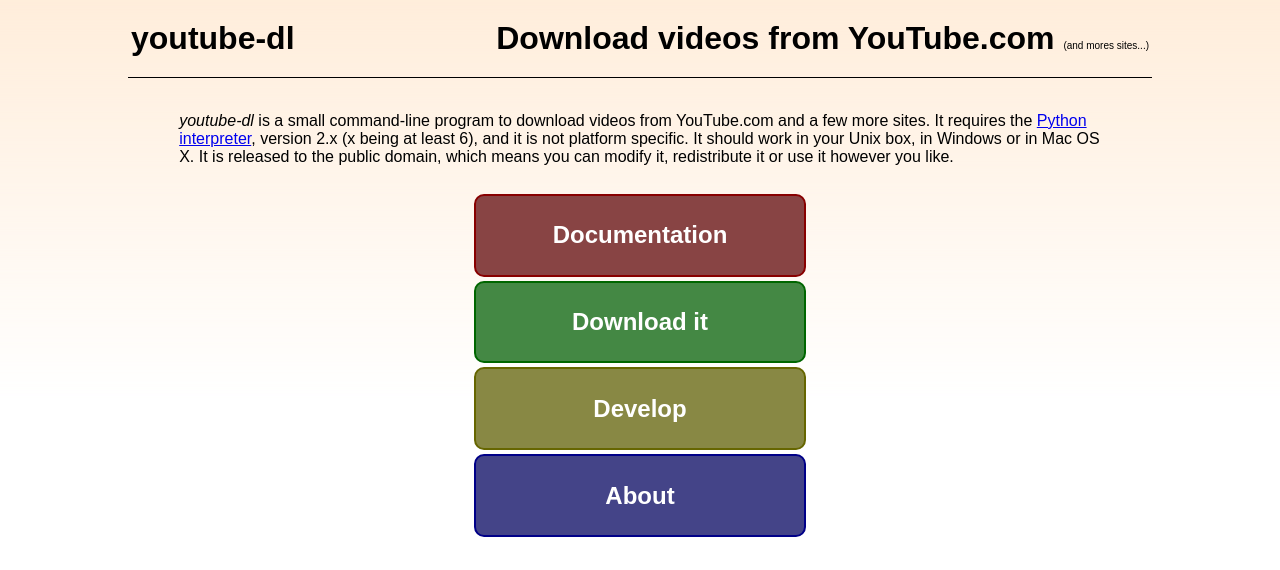
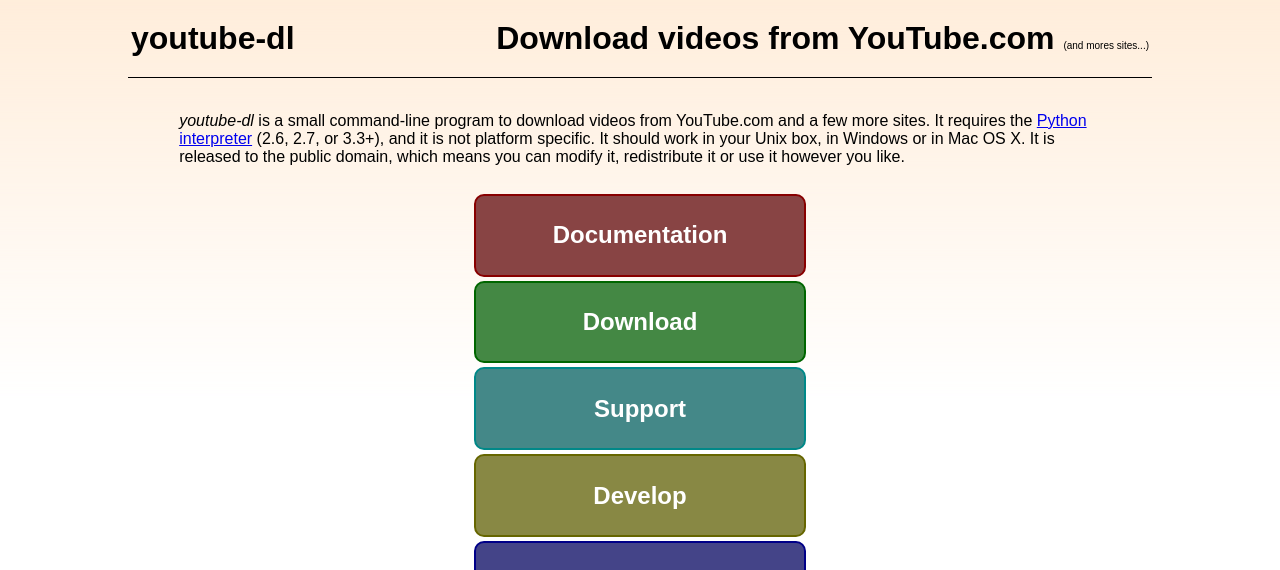
Before and after one commit to ytdl-org/youtube-dl, a PHP site: page / in a window 1280 px wide. Shown: the top 570 px of the page. Run offline with PHP 8.4, Linux system fonts and the light colour scheme; grey boxes are pictures that could not be loaded.

Commit message:
Update homepage

```diff
--- a/index.html
+++ b/index.html
@@ -13,14 +13,19 @@
 		<span style="font-size: x-small; font-weight: normal;">(and mores sites...)</span></td>
 </tr></table>
 
-<p><em>youtube-dl</em> is a small command-line program to download videos from YouTube.com and a few more sites. It requires the <a href="http://www.python.org/">Python interpreter</a>, version 2.x (x being at least 6), and it is not platform specific. It should work in your Unix box, in Windows or in Mac OS X. It is released to the public domain, which means you can modify it, redistribute it or use it however you like.</p>
+<p><em>youtube-dl</em> is a small command-line program to download videos from YouTube.com and a few more sites. It requires the <a href="http://www.python.org/">Python interpreter</a> (2.6, 2.7, or 3.3+), and it is not platform specific. It should work in your Unix box, in Windows or in Mac OS X. It is released to the public domain, which means you can modify it, redistribute it or use it however you like.</p>
 
 <table border="0" id="rgb">
 	<tr><td><a class="button" id="r" href="documentation.html">Documentation</a></td></tr>
-	<tr><td><a class="button" id="g" href="download.html">Download it</a></td></tr>
+	<tr><td><a class="button" id="g" href="download.html">Download</a></td></tr>
+	<tr><td><a class="button" id="main-support" href="https://github.com/rg3/youtube-dl/issues/new">Support</a></td></tr>
 	<tr><td><a class="button" id="y" href="https://github.com/rg3/youtube-dl/">Develop</a></td></tr>
 	<tr><td><a class="button" id="b" href="about.html">About</a></td></tr>
 </table>
+
+<p>
+You can also contact us on the irc channel <a href="irc://chat.freenode.net/#youtube-dl">#youtube-dl</a>(<a href="http://webchat.freenode.net/?randomnick=1&channels=youtube-dl">webchat</a>) on freenode.
+</p>
 
 <div class="note">
 <a rel="license" href="http://creativecommons.org/licenses/by-nc-sa/3.0/">
--- a/style.css
+++ b/style.css
@@ -135,3 +135,8 @@ tt {
 	background-color: #888844;
 	border: 2px solid #666600;
 }
+
+#main-support {
+    background-color: #448888;
+    border: 2px solid #008888;
+}
```
